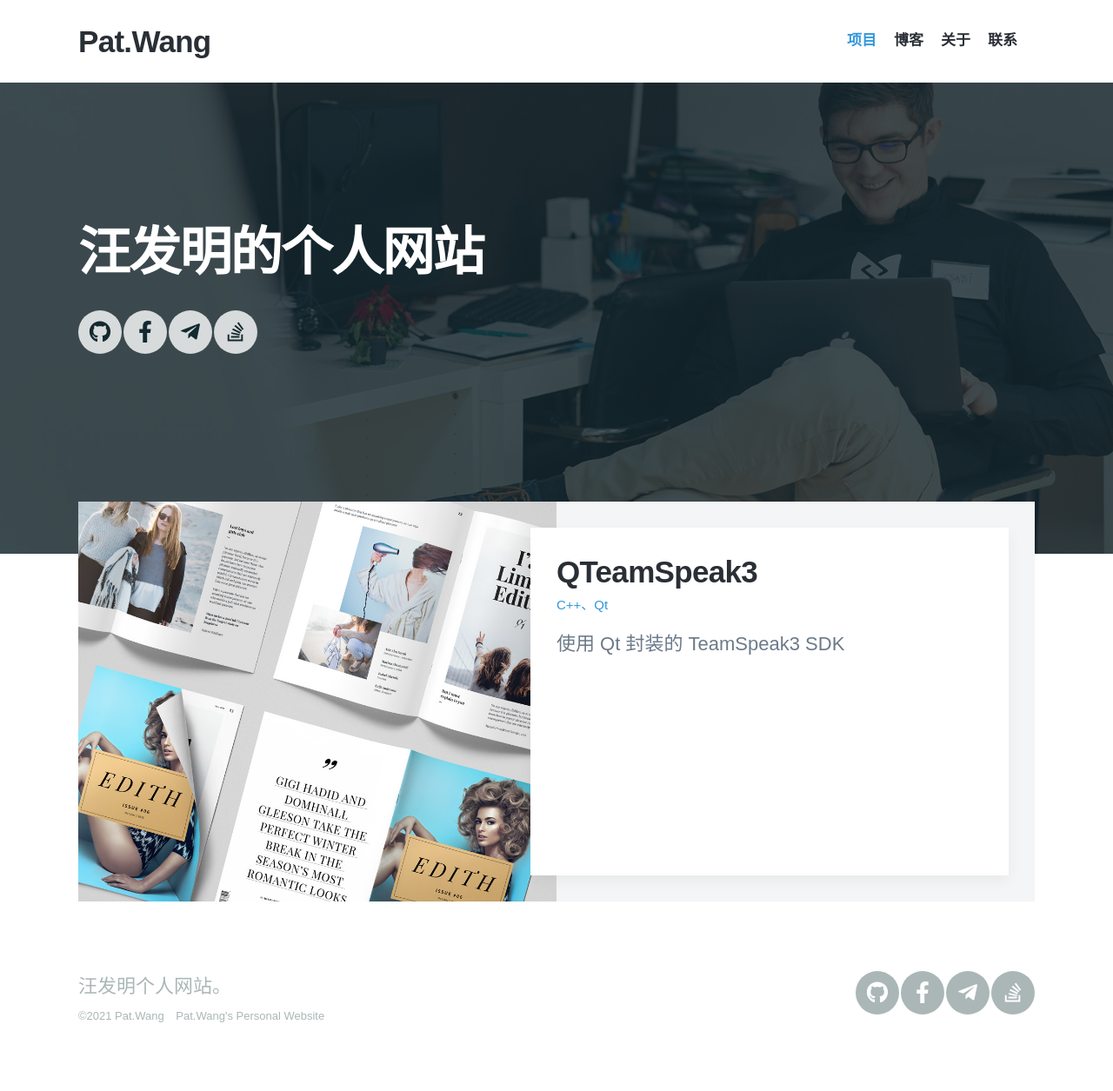
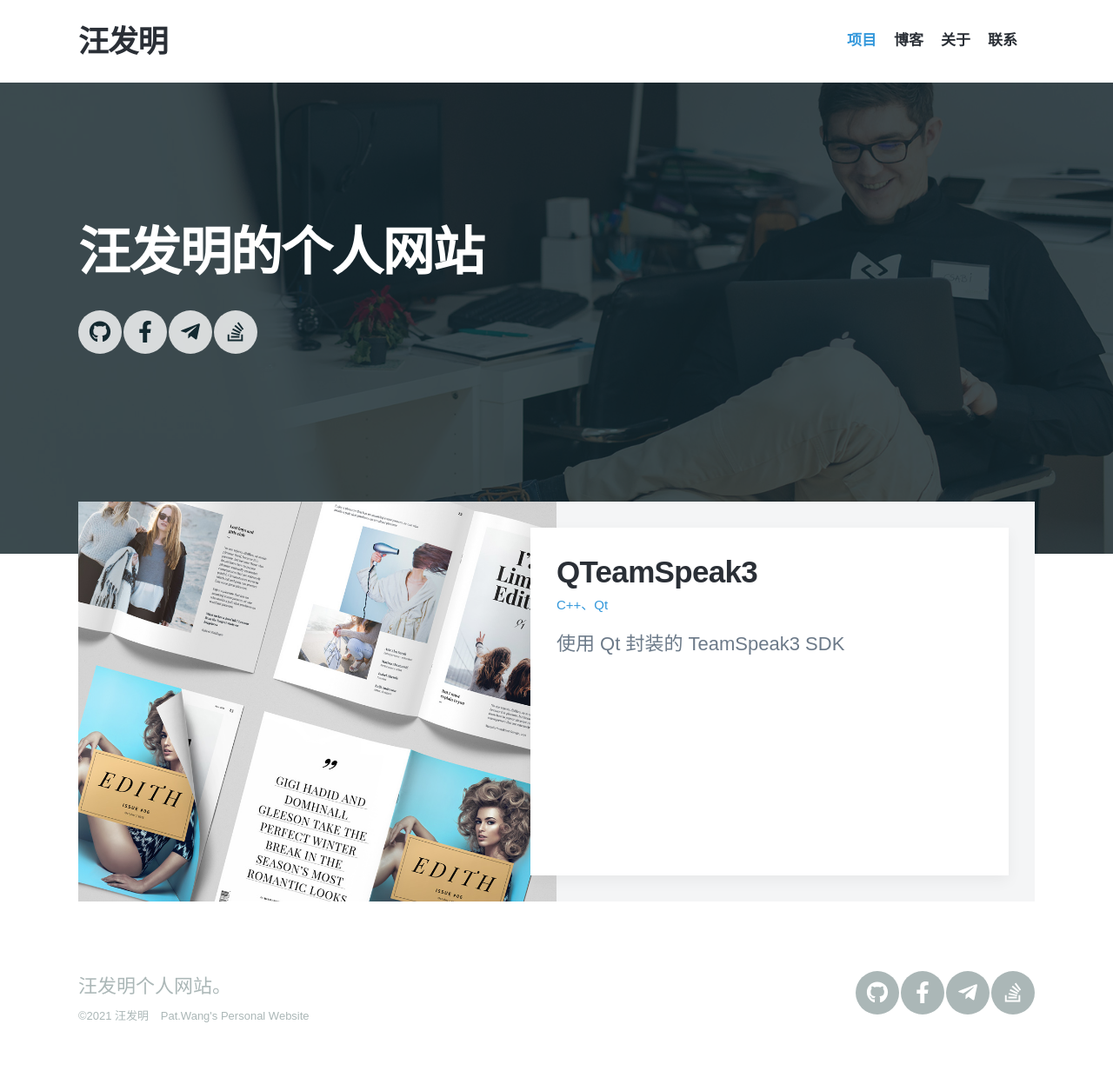
Before and after one commit to faming-wang/faming-wang.github.io, a Jekyll site: the page built from index.html, in a window 1280 px wide. Shown: the whole page at 87% size. Built offline with Jekyll 4.4.1, drawn with Linux system fonts in a browser that asks for light colours; nearby versions of some CDN libraries.

Commit message:
Update config.yml

```diff
--- a/_data/config.yml
+++ b/_data/config.yml
@@ -14,7 +14,7 @@ date_format: "%Y年%m月%d日"
 lang: zh
 title: Pat.Wang's Personal Website
 email: wang_faming@live.com
-author: Pat.Wang
+author: 汪发明
 description: 汪发明个人网站。
 logo: '/images/logo.png'
 google_analytics: 'UA-46278016-1'
```
